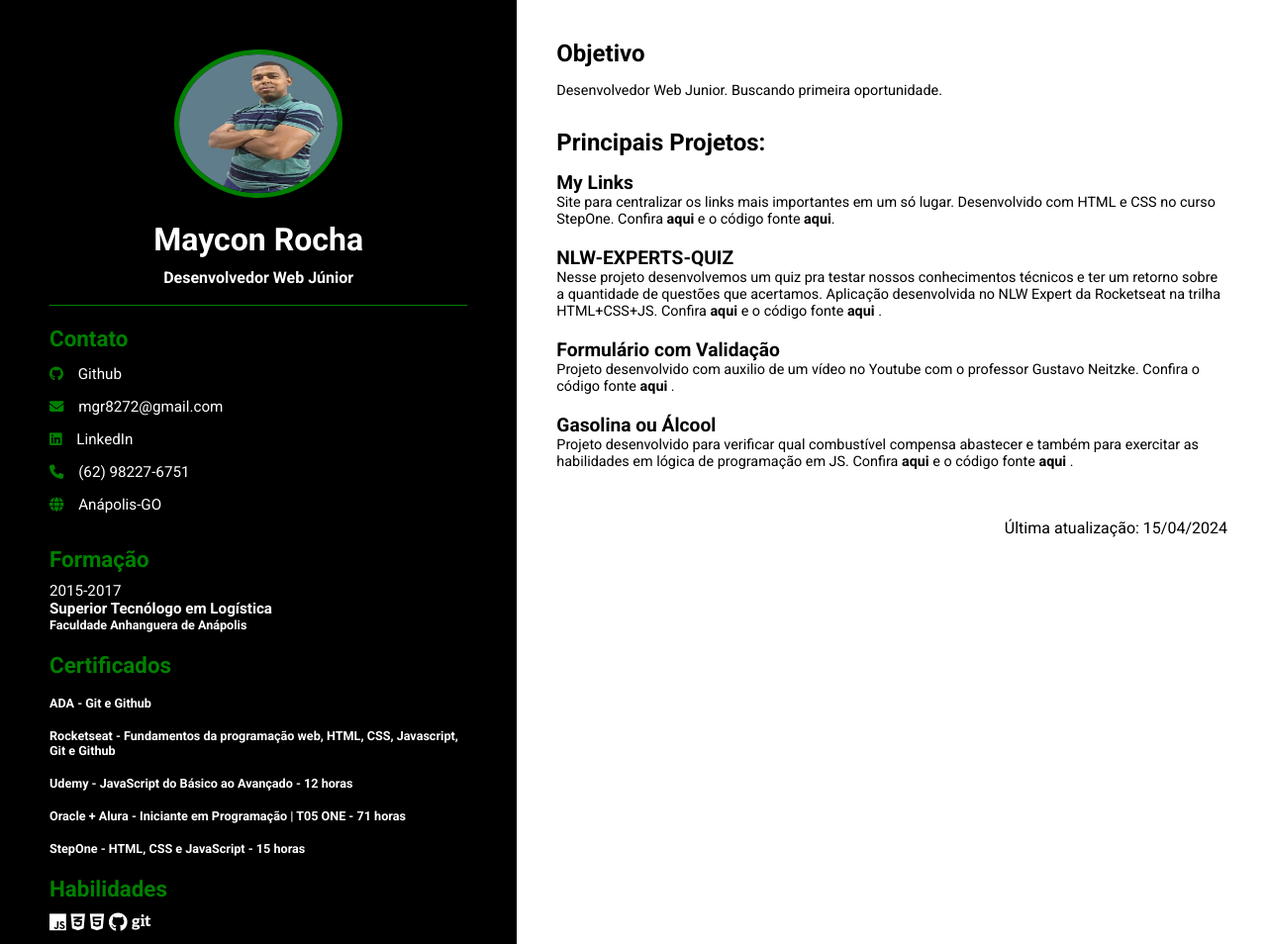
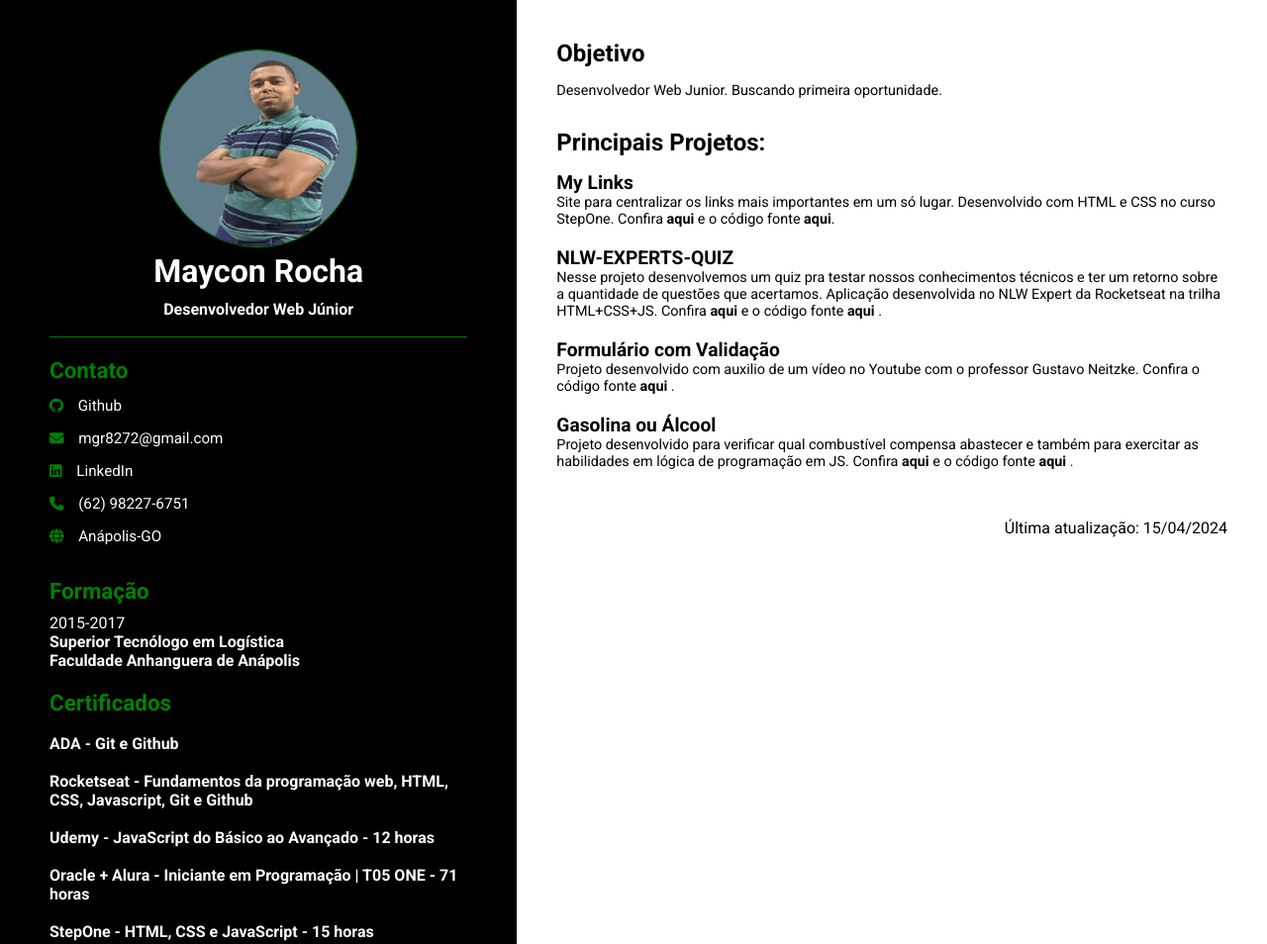
Before and after one commit to MayconRocha21/my-cv, a plain HTML site: page index.html in a window 1280 px wide. Shown: the top 954 px of the page at 99% size. Drawn offline with Linux system fonts and the light colour scheme.

Commit message:
Atualizando classe de ícones

```diff
--- a/style.css
+++ b/style.css
@@ -26,14 +26,11 @@
 
 }
 
-
-
-.information-column > .myimage {
-  width: 170px;
-  height: 150px;
+.myimage{
+  width: 200px;
+  height: 200px;
+  border: 1px solid #008000;
   border-radius: 50%;
-  margin-bottom: 18px;
-  border: 5px solid #008000;
 }
 
 .information-column h3, .certifi, .habili-title {
@@ -75,15 +72,14 @@
 
 .education-description {
   margin-top: 32px;
-  font-size: 0.95rem;
+  font-size: 1rem;
+}
+
+.education-description h5{
+  font-size: 1rem;
 }
 .education-description p {
   color: #008000;
-}
-
-.code img{
-  margin-top: 20px;
-  width: 30%;
 }
 
 .language-description p {
@@ -143,6 +139,14 @@ h1{
   font-weight: bold;
 }
 
+.habili-description ul li i{
+  font-size: 2rem;
+}
+
+.habili-description ul li{
+  display: flex;
+  gap: 15px;
+}
 
 footer{
   text-align: right;
```
